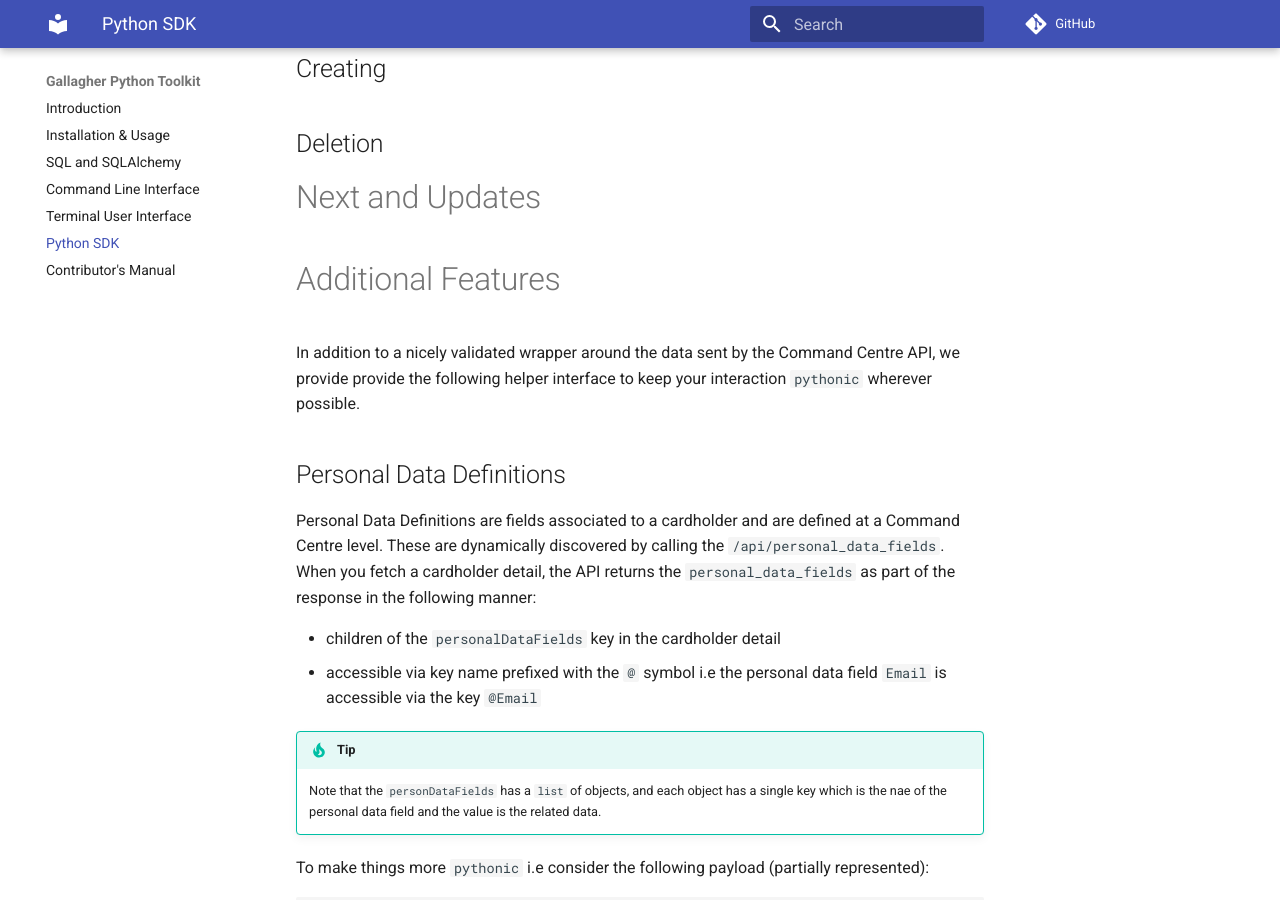
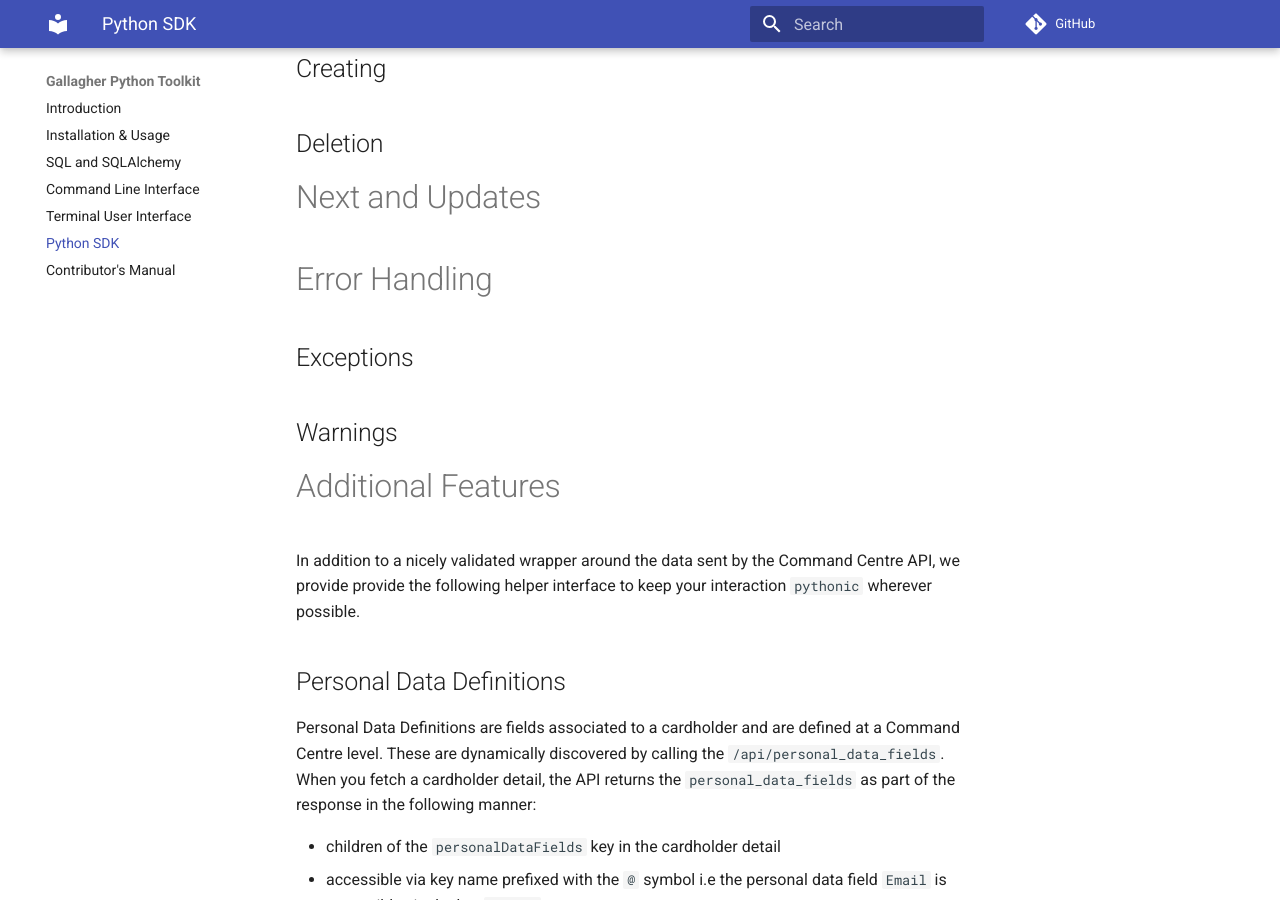
Before and after one commit to anomaly/gallagher, an MkDocs documentation site: the page built from docs/docs/python-sdk.md, in a window 1280 px wide and 900 px high, scrolled down 2973 px. Built offline with MkDocs 1.6.1 and Material for MkDocs 9.7.7, drawn with Linux system fonts in a browser that asks for light colours; comment, search, counter and statistics services are not loaded.

Commit message:
refactor: adds docstrings plugin to include source docs

```diff
--- a/docs/docs/python-sdk.md
+++ b/docs/docs/python-sdk.md
@@ -106,6 +106,12 @@
 
 # Next and Updates
 
+# Error Handling
+
+## Exceptions
+
+## Warnings
+
 # Additional Features
 
 In addition to a nicely validated wrapper around the data sent by the Command Centre API, we provide provide the following helper interface to keep your interaction `pythonic` wherever possible.
--- a/docs/mkdocs.yml
+++ b/docs/mkdocs.yml
@@ -24,7 +24,7 @@
 plugins:
   - social
   - search
-
+  - mkdocstrings
 
 nav:
   - Introduction: index.md
--- a/pyproject.toml
+++ b/pyproject.toml
@@ -56,6 +56,7 @@
 
 mkdocs-material = {extras = ["imaging"], version = "^9.5.27"}
 pygments = "^2.18.0"
+mkdocstrings = "^0.25.1"
 [tool.poetry.group.cli.dependencies]
 asyncer = "^0.0.7"
 typer = "^0.12.3"
```
Also changed, not shown: 1 other file.
